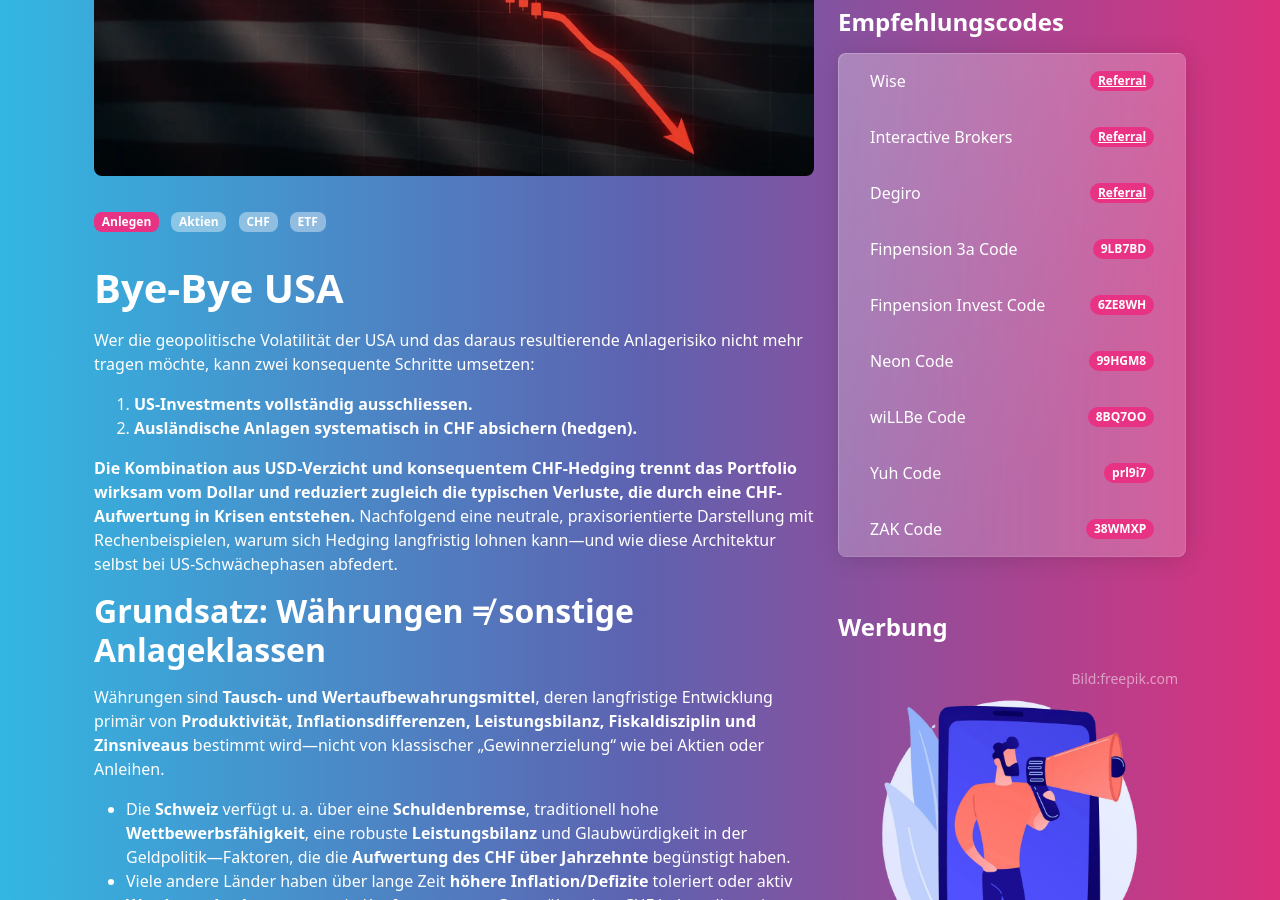
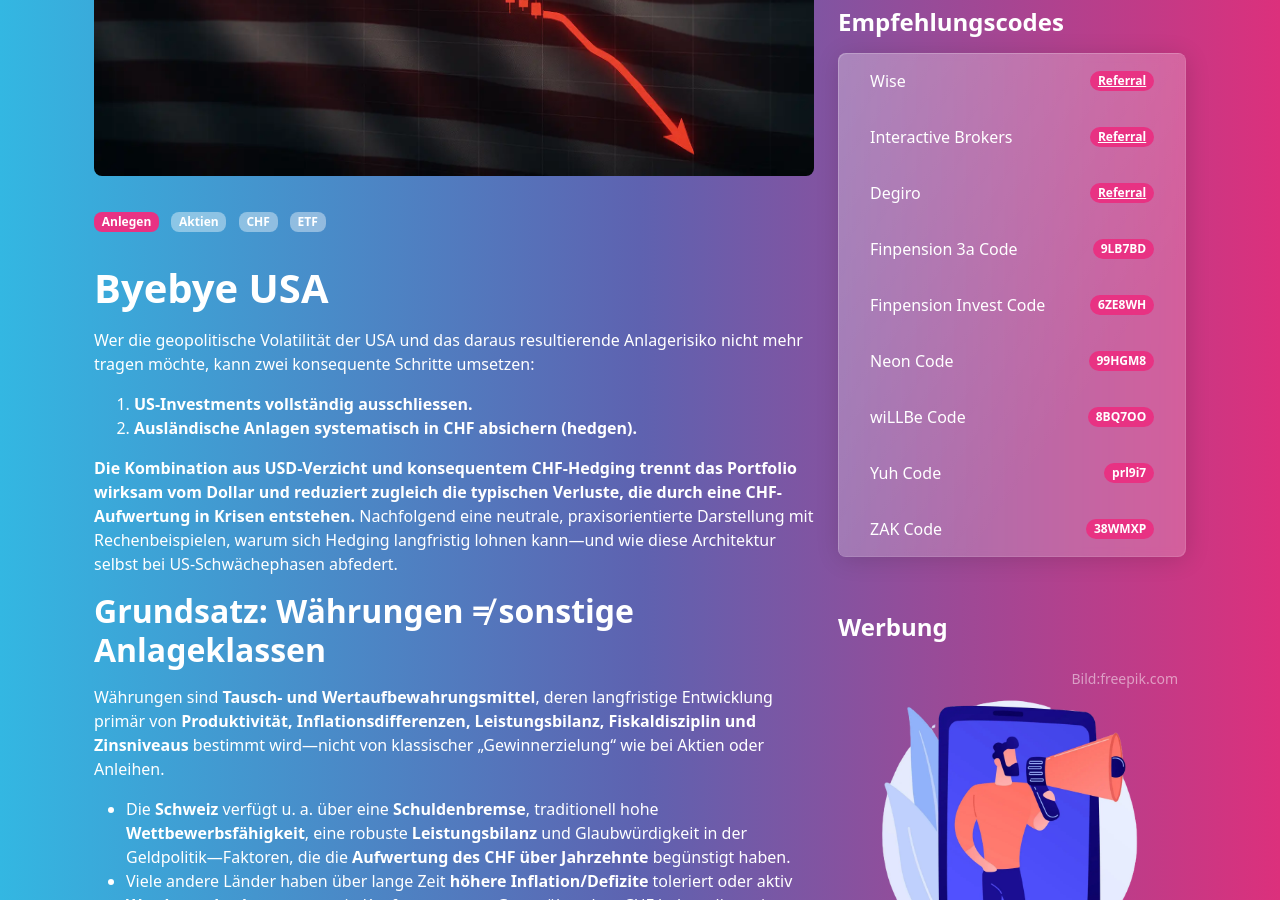
Before and after one commit to tirkio/tirkio.com, a Jekyll site: the page built from _posts/2025-10-22-byebyeusa.md, in a window 1280 px wide and 900 px high, scrolled down 408 px. Built offline with Jekyll 4.4.1, drawn with Linux system fonts in a browser that asks for light colours; comment, search, counter and statistics services are not loaded.

Commit message:
Fix title formatting in byebyeusa.md

```diff
--- a/_posts/2025-10-22-byebyeusa.md
+++ b/_posts/2025-10-22-byebyeusa.md
@@ -1,6 +1,6 @@
 ---
 layout: post
-title: "Bye-Bye USA"
+title: "Byebye USA"
 categories: [ Anlegen ]
 tags: [ Aktien, ETF, CHF ]
 image: assets/images/byebyeusa.webp
```
